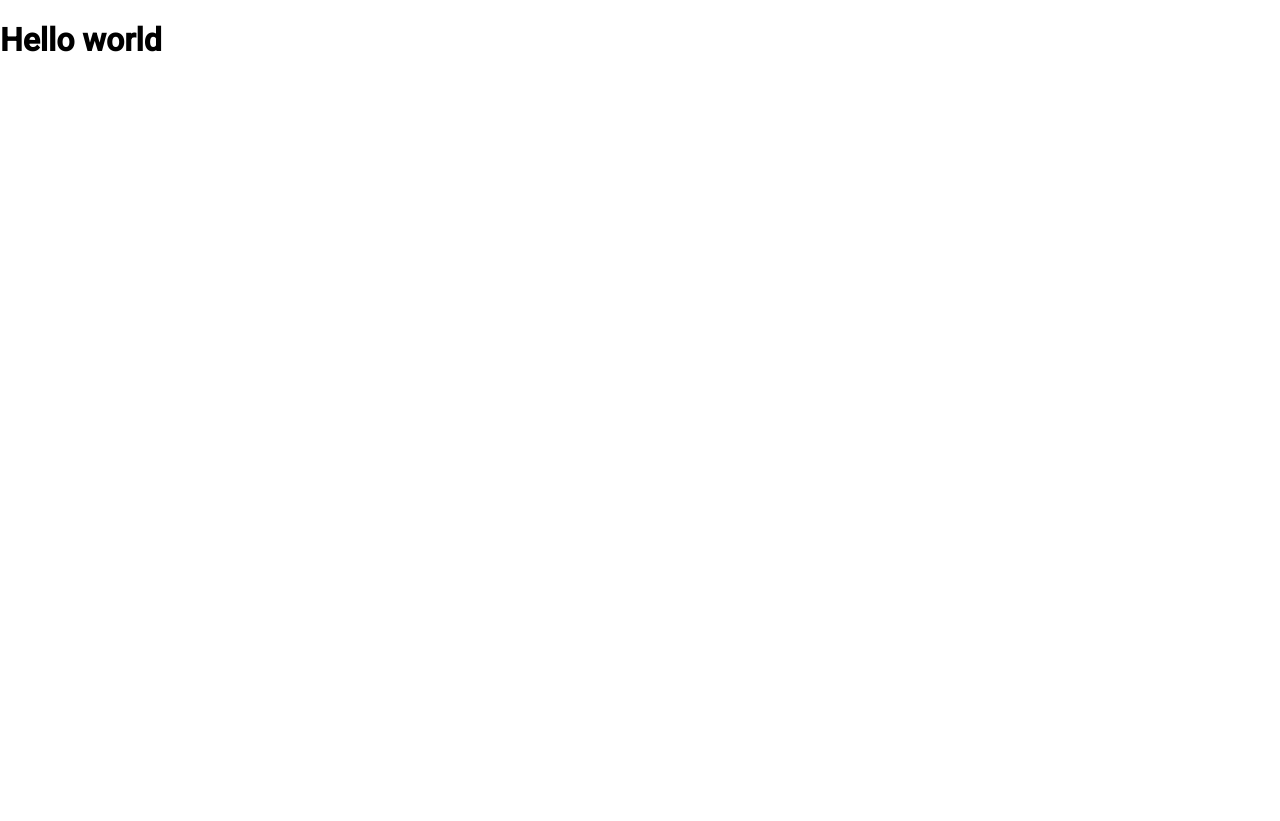
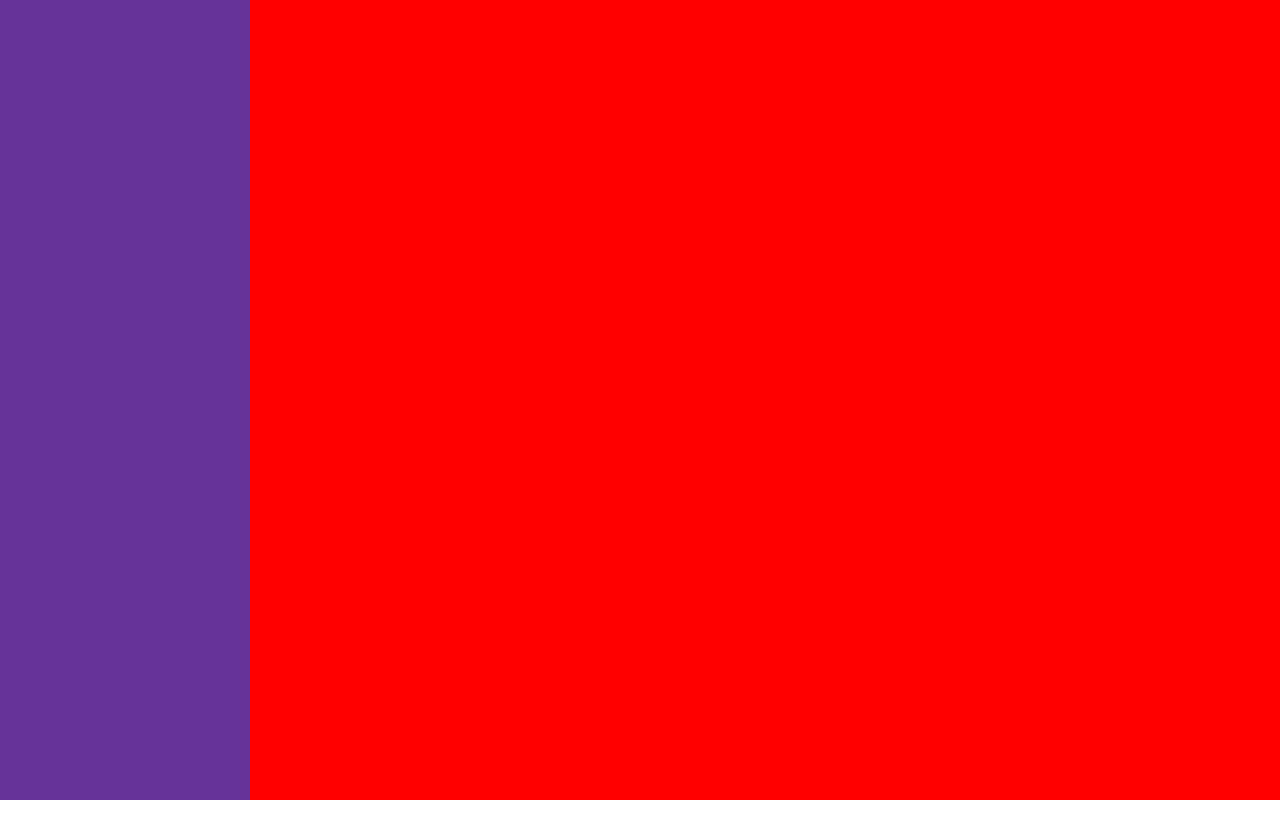
Before and after one commit to antonioadami/pretty-panel-template, an Angular app: page /panel in a window 1280 px wide. After the commit the page ends 800 px from the top, so only its background shows below. Built offline with nearby package versions, Linux system fonts and the light colour scheme.

Commit message:
Configuring sidebar container

```diff
--- /dev/null
+++ b/src/app/components/sidebar/sidebar.component.html
@@ -0,0 +1,3 @@
+<div class="sidebar-container">
+
+</div>
--- /dev/null
+++ b/src/app/components/sidebar/sidebar.component.scss
@@ -0,0 +1,5 @@
+.sidebar-container {
+  height: 100vh;
+  width: 250px;
+  background-color: rebeccapurple;
+}
--- a/src/app/pages/panel/panel.component.html
+++ b/src/app/pages/panel/panel.component.html
@@ -1 +1,6 @@
-<h1>Hello world</h1>
+<main>
+    <app-sidebar></app-sidebar>
+    <div style="background-color: red; width: 100vw; height: 100vh;">
+
+    </div>
+</main>
--- a/src/app/pages/panel/panel.component.scss
+++ b/src/app/pages/panel/panel.component.scss
@@ -0,0 +1,3 @@
+main {
+  display: flex;
+}
--- a/src/app/pages/panel/panel.component.ts
+++ b/src/app/pages/panel/panel.component.ts
@@ -3,7 +3,7 @@ import { Component } from '@angular/core';
 @Component({
   selector: 'app-panel',
   templateUrl: './panel.component.html',
-  styles: ['./panel.component.scss']
+  styleUrls: ['./panel.component.scss']
 })
 export class PanelComponent {
   contructor(){}
--- a/src/app/pages/panel/panel.module.ts
+++ b/src/app/pages/panel/panel.module.ts
@@ -1,11 +1,12 @@
 import { NgModule } from '@angular/core';
+import { ComponentsModule } from 'src/app/components/components.module';
 
 import { PanelComponent } from './panel.component';
 import { PanelRoutingModule } from './panel.routing.module';
 
 @NgModule({
   declarations: [PanelComponent],
-  imports: [PanelRoutingModule],
+  imports: [PanelRoutingModule, ComponentsModule],
   providers: [],
   exports: [PanelComponent]
 })
```
Also changed, not shown: src/app/components/components.module.ts (added, +11 -0 lines), src/app/components/sidebar/sidebar.component.ts (added, +10 -0 lines).
